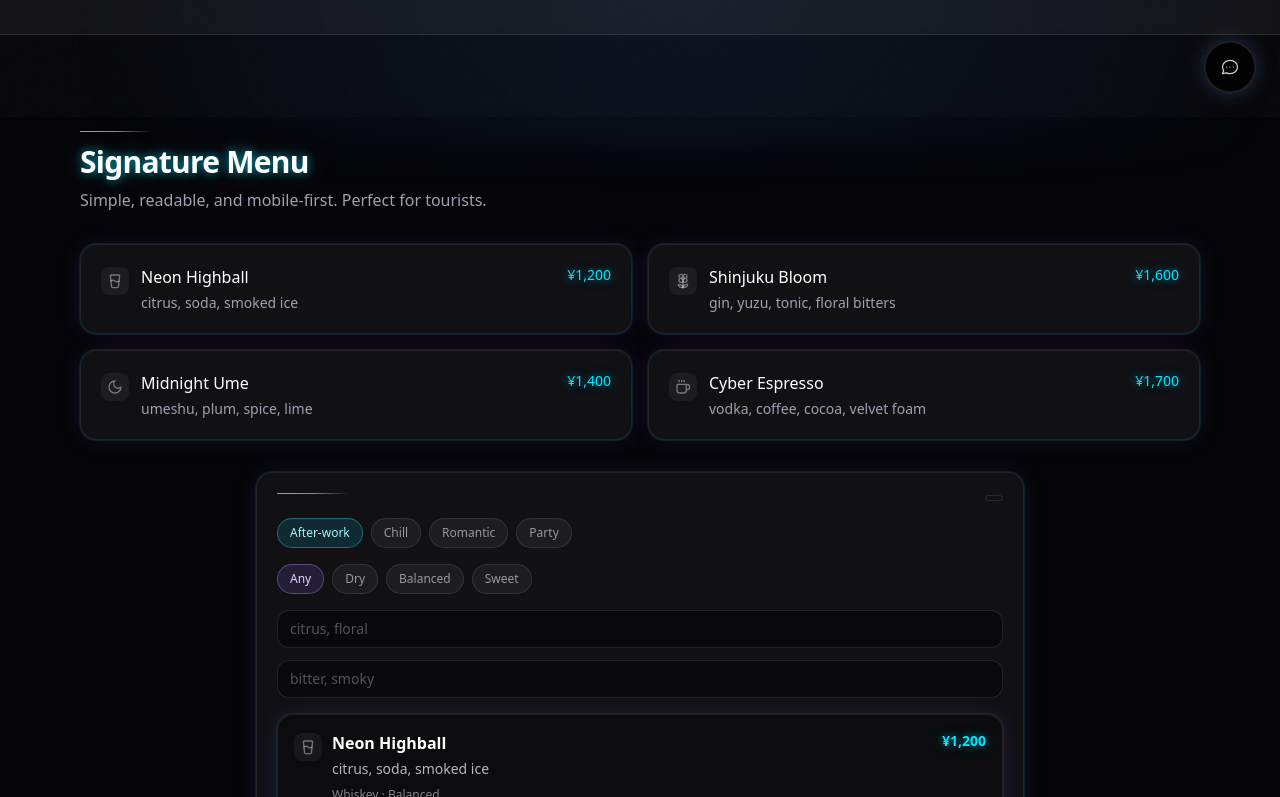
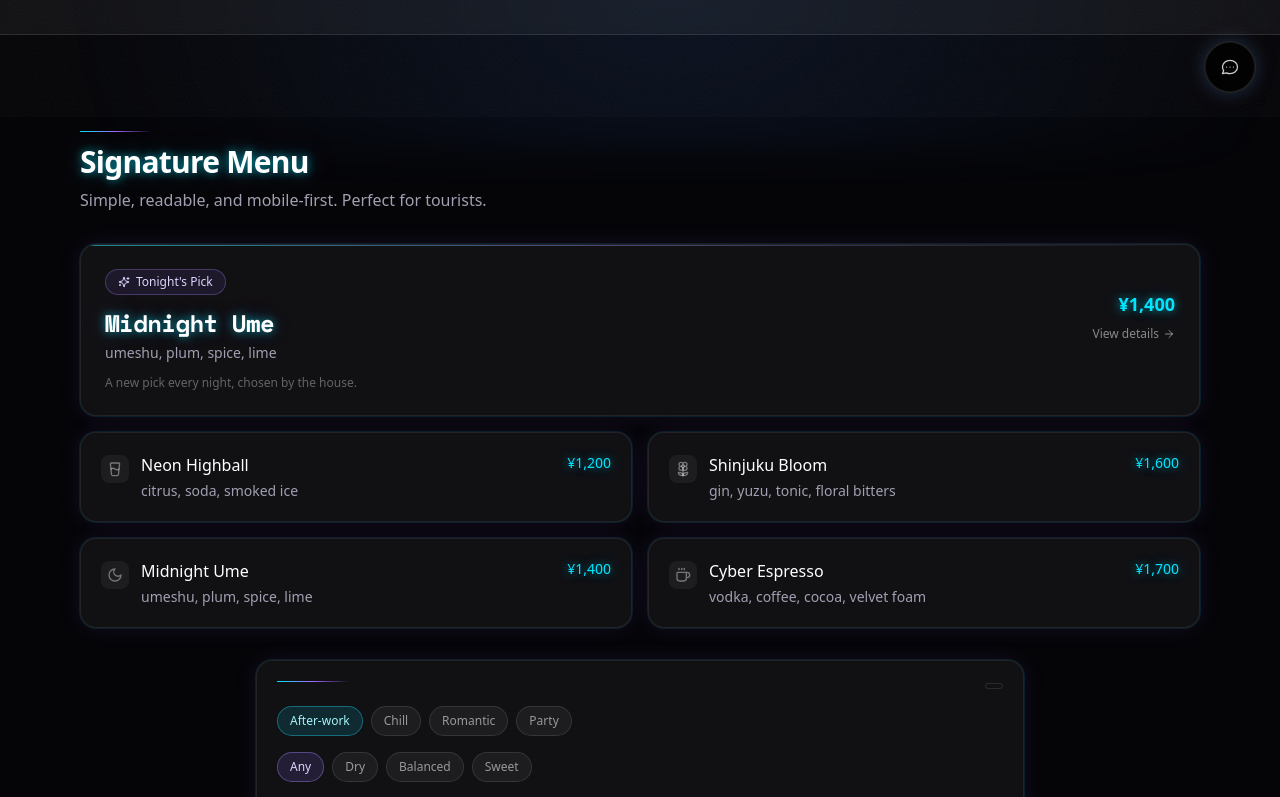
Before and after one commit to chemicalwolf1836/tokyo-neon-bar, a Next.js app: page / in a window 1280 px wide. Shown: the part 683-1480 px from the top of the page. Built offline with nearby package versions, Linux system fonts and the light colour scheme.

Commit message:
feat: add tonights pick card, chat starter questions, and bilingual fixes

```diff
--- /dev/null
+++ b/src/app/components/TonightsPick.tsx
@@ -0,0 +1,76 @@
+"use client";
+
+import { useEffect, useState } from "react";
+import { motion } from "framer-motion";
+import { Sparkles, ArrowRight } from "lucide-react";
+import { MENU_ITEMS } from "@/app/data/menu";
+
+// Day-of-year (1–366) so every visitor sees the same pick on a given date,
+// and it rotates automatically at midnight without any backend.
+function dayOfYear(d: Date): number {
+  const start = new Date(d.getFullYear(), 0, 0);
+  return Math.floor((d.getTime() - start.getTime()) / 86_400_000);
+}
+
+export default function TonightsPick({
+  lang,
+  t,
+  onSelect,
+}: {
+  lang: "en" | "jp";
+  t: { badge: string; note: string; cta: string };
+  onSelect: (index: number) => void;
+}) {
+  // new Date() differs between the server prerender and the browser,
+  // so wait until mounted to avoid a hydration mismatch.
+  const [index, setIndex] = useState<number | null>(null);
+  useEffect(() => {
+    setIndex(dayOfYear(new Date()) % MENU_ITEMS.length);
+  }, []);
+
+  if (index === null) return null;
+  const item = MENU_ITEMS[index];
+
+  return (
+    <motion.button
+      type="button"
+      initial={{ opacity: 0, y: 14 }}
+      whileInView={{ opacity: 1, y: 0 }}
+      viewport={{ once: true, margin: "-80px" }}
+      transition={{ duration: 0.5 }}
+      onClick={() => onSelect(index)}
+      className="glow-border neon-ring relative mb-4 w-full overflow-hidden rounded-2xl bg-white/5 p-5 md:p-6 text-left cursor-pointer transition-transform duration-300 hover:scale-[1.01]"
+    >
+      <div className="absolute inset-x-0 top-0 h-px bg-gradient-to-r from-cyan-400/60 via-violet-400/40 to-transparent" />
+
+      <div className="flex flex-col md:flex-row md:items-center justify-between gap-4">
+        <div>
+          <span className="inline-flex items-center gap-1.5 rounded-full border border-violet-400/30 bg-violet-500/10 px-3 py-1 text-xs text-violet-200">
+            <Sparkles className="h-3 w-3" />
+            {t.badge}
+          </span>
+          <p
+            className="neon-text mt-3 text-xl md:text-2xl font-semibold tracking-tight"
+            style={{ fontFamily: "var(--font-mono)" }}
+          >
+            {lang === "jp" ? item.name.jp : item.name.en}
+          </p>
+          <p className="mt-1 text-sm text-[rgb(var(--muted))]">
+            {lang === "jp" ? item.description.jp : item.description.en}
+          </p>
+        </div>
+
+        <div className="flex items-center gap-4 md:flex-col md:items-end md:gap-2 shrink-0">
+          <p className="neon-price text-lg font-semibold">
+            ¥{item.priceYen.toLocaleString("ja-JP")}
+          </p>
+          <span className="inline-flex items-center gap-1 text-xs text-white/50">
+            {t.cta} <ArrowRight className="h-3 w-3" />
+          </span>
+        </div>
+      </div>
+
+      <p className="mt-3 text-xs text-white/35">{t.note}</p>
+    </motion.button>
+  );
+}
--- a/src/app/globals.css
+++ b/src/app/globals.css
@@ -72,6 +72,38 @@ body {
 input[type="date"]::-webkit-calendar-picker-indicator,
 input[type="time"]::-webkit-calendar-picker-indicator {
   margin-right: 6px;
+}
+
+/* ── Neon-tinted text selection ── */
+::selection {
+  background: rgb(var(--neonA) / 0.30);
+  color: white;
+}
+
+/* ── Slim dark scrollbar with a neon hover ── */
+::-webkit-scrollbar {
+  width: 10px;
+}
+::-webkit-scrollbar-track {
+  background: transparent;
+}
+::-webkit-scrollbar-thumb {
+  background: rgba(255, 255, 255, 0.14);
+  border-radius: 999px;
+  border: 3px solid transparent;
+  background-clip: padding-box;
+}
+::-webkit-scrollbar-thumb:hover {
+  background: rgb(var(--neonA) / 0.40);
+  background-clip: padding-box;
+}
+
+/* ── Visible focus ring for keyboard users (mouse clicks don't trigger it) ── */
+a:focus-visible,
+button:focus-visible {
+  outline: 2px solid rgb(var(--neonA) / 0.60);
+  outline-offset: 2px;
+  border-radius: 4px;
 }
 
 @keyframes fadeIn {
--- a/src/app/page.tsx
+++ b/src/app/page.tsx
@@ -1,5 +1,6 @@
 "use client";
 import CocktailFinderMini from "@/app/components/CocktailFinderMini";
+import TonightsPick from "@/app/components/TonightsPick";
 import DrinkModal from "@/app/components/DrinkModal";
 import GalleryLightbox from "@/app/components/GalleryLightbox";
 import CountUp from "@/app/components/CountUp";
@@ -75,6 +76,20 @@ finder: {
     avoid: "Avoid (optional)",
     tip: 'Tip: try "yuzu", "coffee", "plum", "sparkling".'
    },
+
+    tonight: {
+      badge: "Tonight's Pick",
+      note: "A new pick every night, chosen by the house.",
+      cta: "View details",
+    },
+
+    chat: {
+      starters: [
+        "What are your opening hours?",
+        "Which cocktail do you recommend?",
+        "Can I book a table for tonight?",
+      ],
+    },
 
     reserve: {
       title: "Reservations",
@@ -177,6 +192,20 @@ finder: {
   avoid: "避けたい味（任意）",
   tip: "ヒント：「ゆず」「コーヒー」「梅」「スパークリング」など"
 },
+
+    tonight: {
+      badge: "本日の一杯",
+      note: "毎晩入れ替わる、お店のおすすめです。",
+      cta: "詳細を見る",
+    },
+
+    chat: {
+      starters: [
+        "営業時間を教えてください",
+        "おすすめのカクテルは？",
+        "今夜予約できますか？",
+      ],
+    },
     reserve: {
       title: "予約",
       subtitle:
@@ -321,6 +350,10 @@ const GALLERY = [
   { src: "/images/gallery-2.jpg", alt: "Tokyo neon architecture" },
 ];
 
+// One icon per menu item, in MENU_ITEMS order — shared by the menu grid,
+// the drink modal, and Tonight's Pick.
+const MENU_ICONS = [GlassWater, Flower2, Moon, Coffee];
+
 function validateField(name: string, value: string, lang: Lang): string {
   const today = new Date().toISOString().split("T")[0];
   switch (name) {
@@ -409,9 +442,10 @@ export default function Page() {
     return () => document.removeEventListener("mousedown", close);
   }, [themeOpen]);
 
-async function sendChatMessage() {
-    if (!chatInput.trim() || chatSending) return;
-    const userMsg = { role: "user" as const, content: chatInput.trim() };
+async function sendChatMessage(text?: string) {
+    const content = (text ?? chatInput).trim();
+    if (!content || chatSending) return;
+    const userMsg = { role: "user" as const, content };
     const updated = [...chatMessages, userMsg];
     setChatMessages(updated);
     setChatInput("");
@@ -427,7 +461,13 @@ async function sendChatMessage() {
     } catch {
       setChatMessages((prev) => [
         ...prev,
-        { role: "assistant", content: "Something went wrong. Please try again." },
+        {
+          role: "assistant",
+          content:
+            lang === "jp"
+              ? "エラーが発生しました。もう一度お試しください。"
+              : "Something went wrong. Please try again.",
+        },
       ]);
     } finally {
       setChatSending(false);
@@ -462,7 +502,11 @@ async function sendChatMessage() {
 if (Object.keys(nextErrors).length > 0) {
   setFieldErrors(nextErrors);
   setReserveStatus("error");
-  setReserveError("Please fix the highlighted fields.");
+  setReserveError(
+    lang === "jp"
+      ? "入力内容をご確認ください。"
+      : "Please fix the highlighted fields."
+  );
   return;
 }
 
@@ -736,12 +780,15 @@ if (Object.keys(nextErrors).length > 0) {
 </section>
 
       <Section id="menu" title={t.menu.title} subtitle={t.menu.subtitle}>
-        {(() => {
-          const menuIcons = [GlassWater, Flower2, Moon, Coffee];
-          return (
+        <TonightsPick
+          lang={lang}
+          t={t.tonight}
+          onSelect={(i) => setSelectedDrink({ item: MENU_ITEMS[i], icon: MENU_ICONS[i] })}
+        />
+
         <div className="grid md:grid-cols-2 gap-4">
           {t.menu.items.map((it, i) => {
-            const Icon = menuIcons[i];
+            const Icon = MENU_ICONS[i];
             return (
             <motion.div
               key={it.name}
@@ -770,12 +817,10 @@ if (Object.keys(nextErrors).length > 0) {
             );
           })}
         </div>
-          );
-        })()}
 
        {/* Cocktail Finder */}
 <div className="mt-8 flex justify-center">
-  <div className="max-auto w-full max-w-3xl">
+  <div className="mx-auto w-full max-w-3xl">
     <CocktailFinderMini t={t} lang={lang} />
 
 
@@ -964,7 +1009,9 @@ if (Object.keys(nextErrors).length > 0) {
                       className="neon-ring rounded-full px-5 py-2 text-sm text-white/90 hover:text-white transition disabled:opacity-50 disabled:cursor-not-allowed inline-flex items-center"
                     >
                       {reserveStatus === "loading" && <Spinner />}
-                      {reserveStatus === "loading" ? "Sending..." : "Request Reservation"}
+                      {reserveStatus === "loading"
+                        ? lang === "jp" ? "送信中…" : "Sending…"
+                        : t.reserve.button}
                     </GlowButton>
                   </fieldset>
 
@@ -1213,11 +1260,24 @@ if (Object.keys(nextErrors).length > 0) {
 
               <div className="flex-1 overflow-y-auto p-4 space-y-3">
                 {chatMessages.length === 0 && (
-                  <p className="text-white/30 text-xs text-center pt-8">
-                    {lang === "jp"
-                      ? "メニュー・営業時間など、なんでもどうぞ。"
-                      : "Ask about our menu, hours, or anything else."}
-                  </p>
+                  <div className="pt-6">
+                    <p className="text-white/30 text-xs text-center">
+                      {lang === "jp"
+                        ? "メニュー・営業時間など、なんでもどうぞ。"
+                        : "Ask about our menu, hours, or anything else."}
+                    </p>
+                    <div className="mt-4 flex flex-col items-stretch gap-2">
+                      {t.chat.starters.map((q) => (
+                        <button
+                          key={q}
+                          onClick={() => sendChatMessage(q)}
+                          className="rounded-xl border border-white/10 bg-white/5 px-3 py-2 text-left text-xs text-white/70 transition hover:border-cyan-400/30 hover:bg-cyan-500/10 hover:text-cyan-100"
+                        >
+                          {q}
+                        </button>
+                      ))}
+                    </div>
+                  </div>
                 )}
                 {chatMessages.map((m, i) => (
                   <div key={i} className={`flex ${m.role === "user" ? "justify-end" : "justify-start"}`}>
@@ -1244,6 +1304,7 @@ if (Object.keys(nextErrors).length > 0) {
 
               <div className="border-t border-white/10 p-3 flex gap-2 flex-shrink-0">
                 <input
+                  autoFocus
                   className="flex-1 bg-white/5 border border-white/10 rounded-full px-4 py-2 text-white text-sm placeholder:text-white/30 outline-none focus:border-cyan-400/40 transition"
                   placeholder={lang === "jp" ? "Hanaに聞く…" : "Ask Hana…"}
                   value={chatInput}
@@ -1251,7 +1312,7 @@ if (Object.keys(nextErrors).length > 0) {
                   onKeyDown={(e) => e.key === "Enter" && sendChatMessage()}
                 />
                 <button
-                  onClick={sendChatMessage}
+                  onClick={() => sendChatMessage()}
                   disabled={chatSending || !chatInput.trim()}
                   className="w-8 h-8 neon-ring rounded-full flex items-center justify-center flex-shrink-0 transition disabled:opacity-30"
                   aria-label="Send"
```
